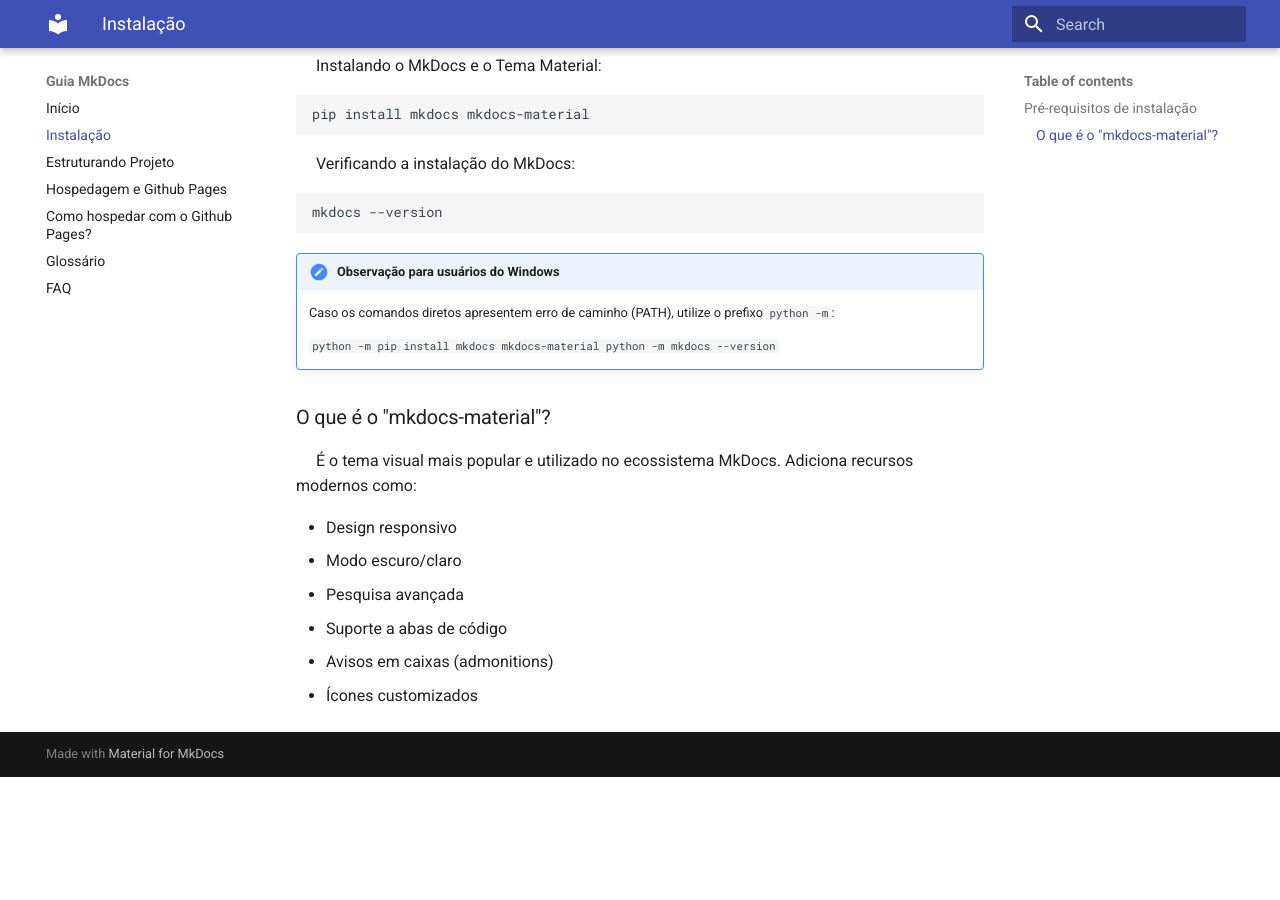
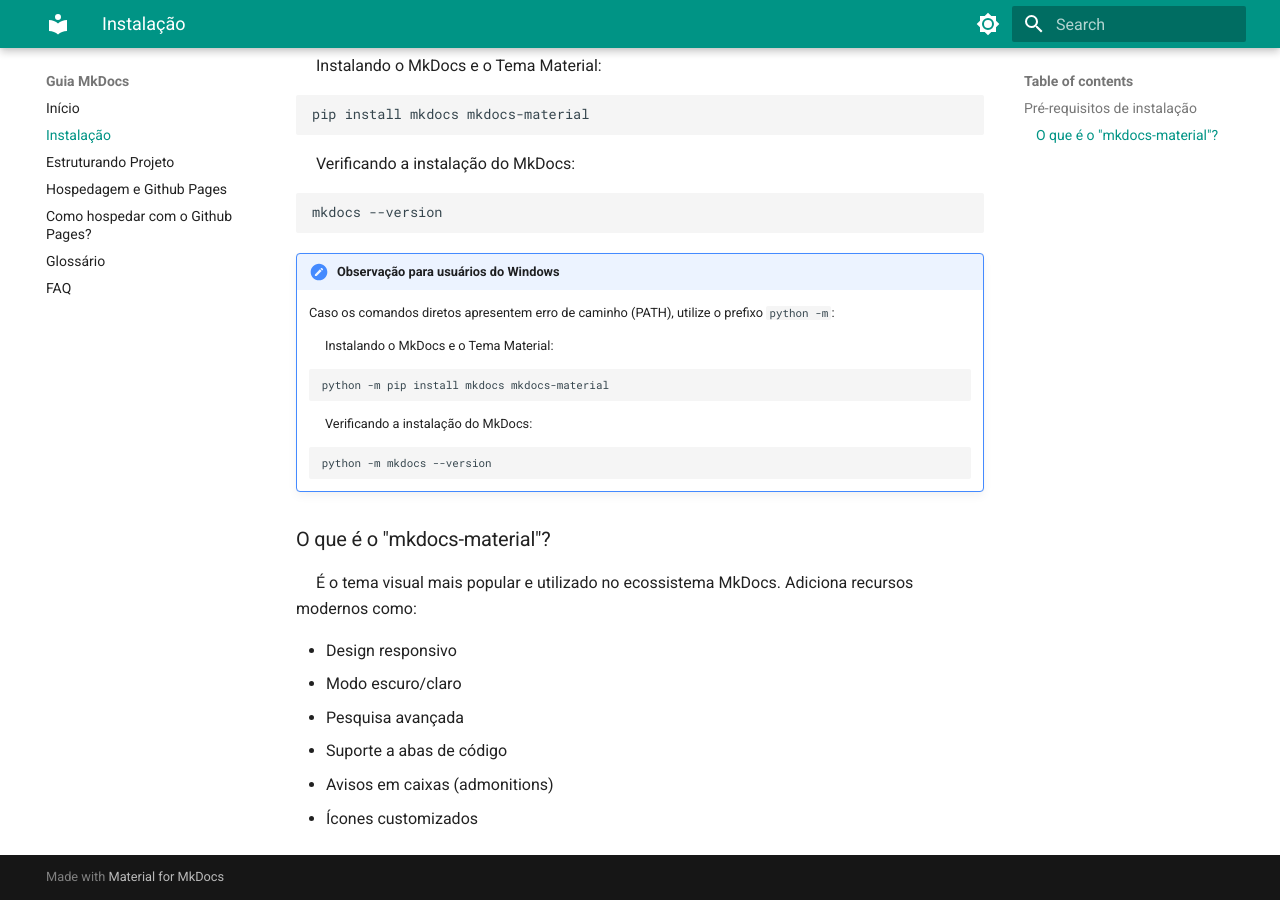
Before and after one commit to Jads-on/Guia_MkDocs, an MkDocs documentation site: the page built from docs/instalacao.md, in a window 1280 px wide and 900 px high, scrolled down 580 px. Built offline with MkDocs 1.6.1 and Material for MkDocs 9.7.7, drawn with Linux system fonts in a browser that asks for light colours; before the commit the page ends 1357 px from its top, so only the background shows below that.

Commit message:
correcoes em blocos de codigo e mudanca na cor tema

````diff
--- a/docs/instalacao.md
+++ b/docs/instalacao.md
@@ -27,10 +27,14 @@
 !!! note "Observação para usuários do Windows"
     Caso os comandos diretos apresentem erro de caminho (PATH), utilize o prefixo `python -m`:
 
-    ```
-    python -m pip install mkdocs mkdocs-material
-    python -m mkdocs --version
-    ```
+    &emsp; Instalando o MkDocs e o Tema Material:
+
+        python -m pip install mkdocs mkdocs-material
+
+    &emsp; Verificando a instalação do MkDocs:
+
+        python -m mkdocs --version
+
 
 ### O que é o "mkdocs-material"?
 &emsp; É o tema visual mais popular e utilizado no ecossistema MkDocs. Adiciona recursos modernos como:
--- a/mkdocs.yml
+++ b/mkdocs.yml
@@ -4,8 +4,24 @@
 
 theme:
   name: material
-  pallete:
-    scheme: default
+  palette:
+    # Modo Claro
+    - media: "(prefers-color-scheme: light)"
+      scheme: default
+      primary: teal
+      accent: purple
+      toggle:
+        icon: material/brightness-7
+        name: Mudar para modo escuro
+
+    # Modo Escuro
+    - media: "(prefers-color-scheme: dark)"
+      scheme: slate
+      primary: teal
+      accent: lime
+      toggle:
+        icon: material/brightness-4
+        name: Mudar para modo claro
 
 nav:
   - Início: index.md
````
Also changed, not shown: docs/estruturando_projeto.md (+1 -1 lines), docs/faq.md (+5 -0 lines), site/404.html, site/como_hospedar/index.html, site/estruturando_projeto/index.html, site/faq/index.html, site/glossario/index.html, site/hospedagem_github_pages/index.html, site/index.html, site/instalacao/index.html, site/search/search_index.json, 1 other file.
